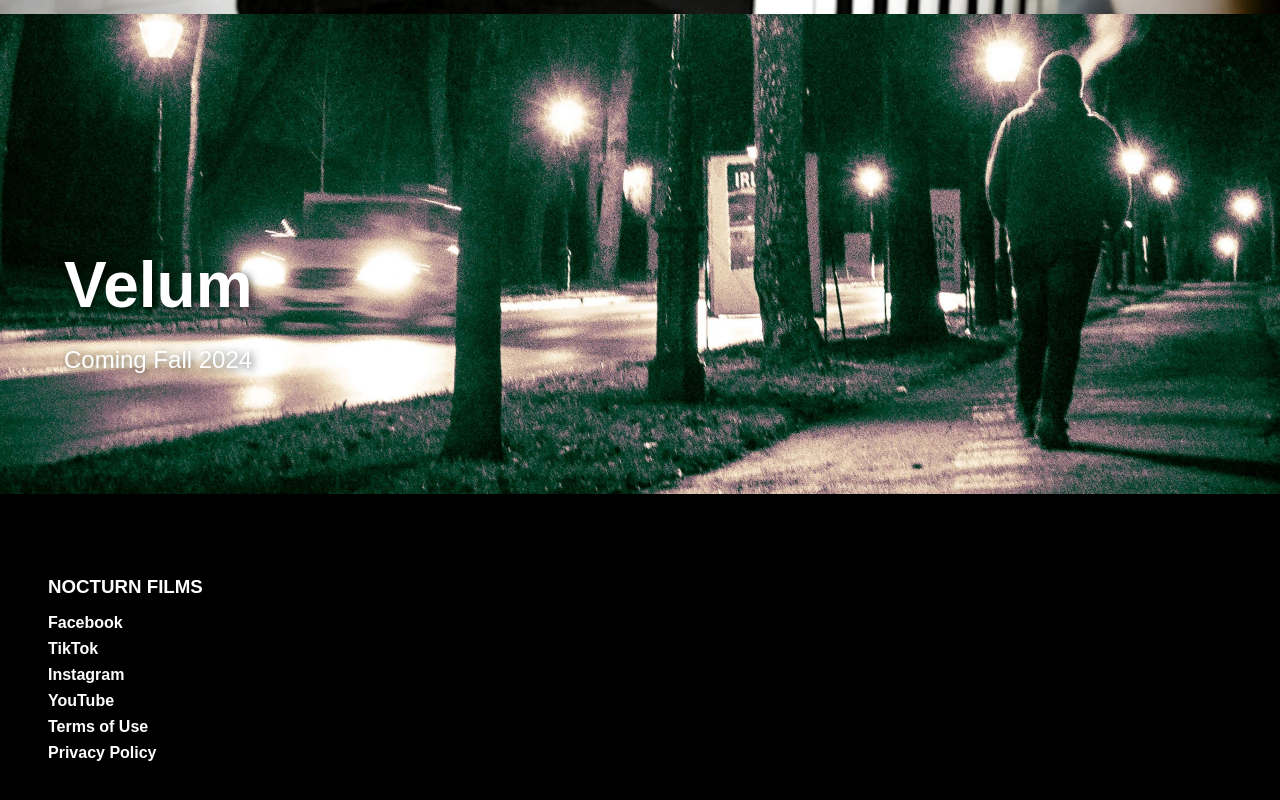
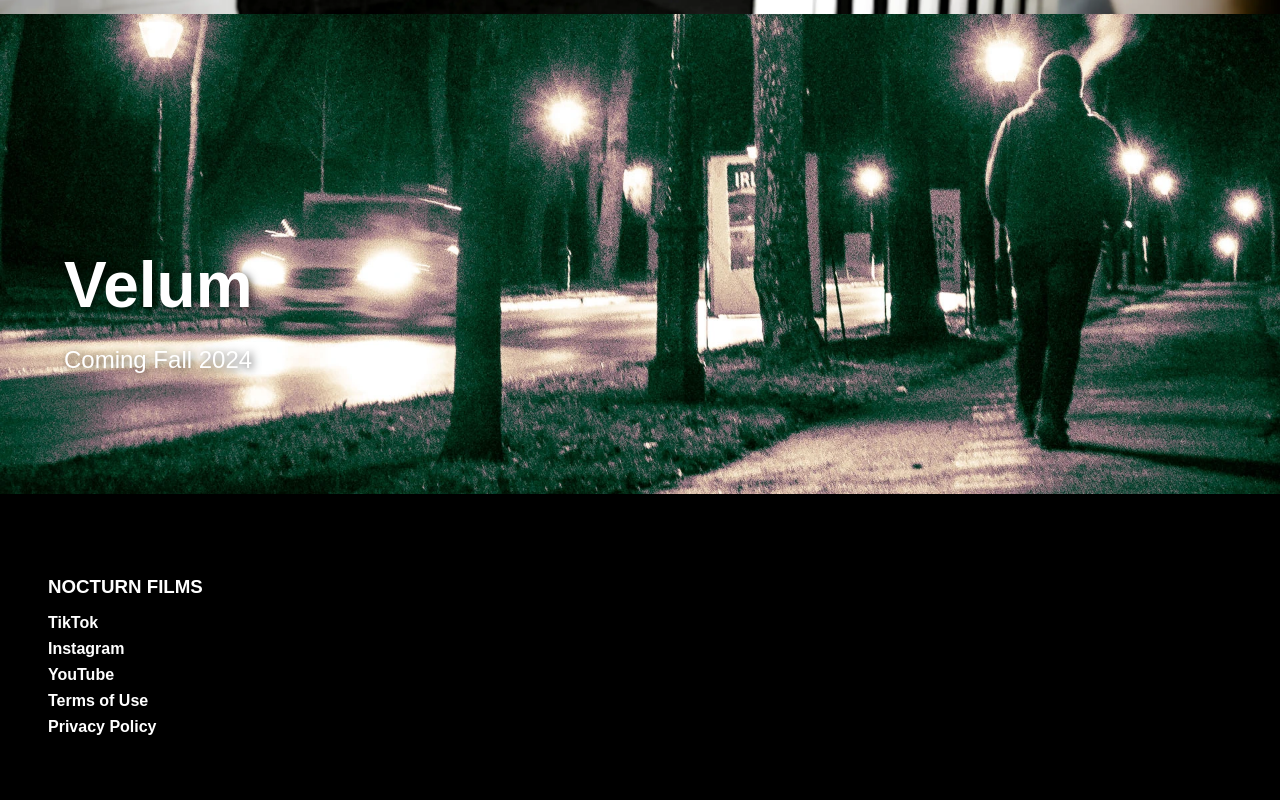
Before and after one commit to Contonion/StripeMedia, a plain HTML site: page index.html in a window 1280 px wide. Shown: the part 3487-4287 px from the top of the page. Drawn offline with Linux system fonts and the light colour scheme.

Commit message:
Update index.html

```diff
--- a/index.html
+++ b/index.html
@@ -121,7 +121,6 @@
             <div class="footer-links">
                 <h3>NOCTURN FILMS</h3>
                 <ul>
-                    <li><a href="#facebook">Facebook</a></li>
                     <li><a href="https://www.tiktok.com/@nocturn.films?_t=8nh02D3yzOt&_r=1" target="_blank">TikTok</a></li>
                     <li><a href="https://www.instagram.com/nocturnfilmstudio/" target="_blank">Instagram</a></li>
                     <li><a href="https://www.youtube.com/channel/UCZTzl4IEz3C-gIDure2XetQ" target="_blank">YouTube</a></li>
```
